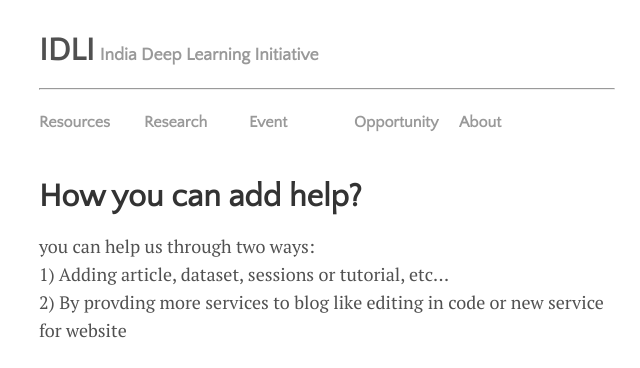
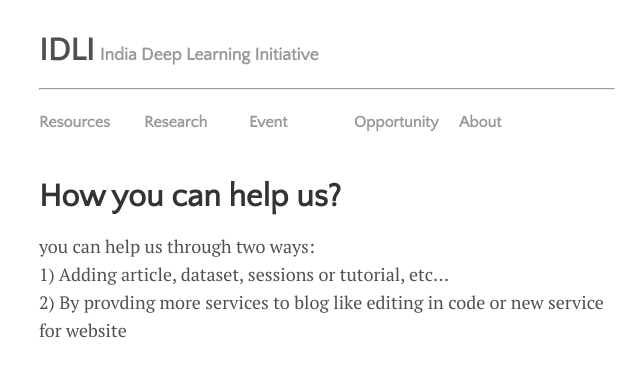
Before and after one commit to IndiaDeepLearningInitiative-IDLI/IndiaDeepLearningInitiative-IDLI.github.io, a Jekyll site: the page built from help.html, in a window 1280 px wide. Shown: the top 368 px of the page, without its empty margins (313-953 px from the left). Built offline with Jekyll 4.4.1, drawn with Linux system fonts in a browser that asks for light colours; nearby versions of some CDN libraries; comment, search, counter and statistics services are not loaded.

Commit message:
typo fixed

```diff
--- a/help.html
+++ b/help.html
@@ -3,7 +3,7 @@ layout: default
 title: Help
 ---
 <div>
-  <h1>How you can add help?</h1>
+  <h1>How you can help us?</h1>
   <p>you can help us through two ways: <br>1) Adding article, dataset, sessions or tutorial, etc... <br>2) By provding more services to blog like editing in code or new service for website</p>
   <h3>Steps: </h3>
   <ul>
```
